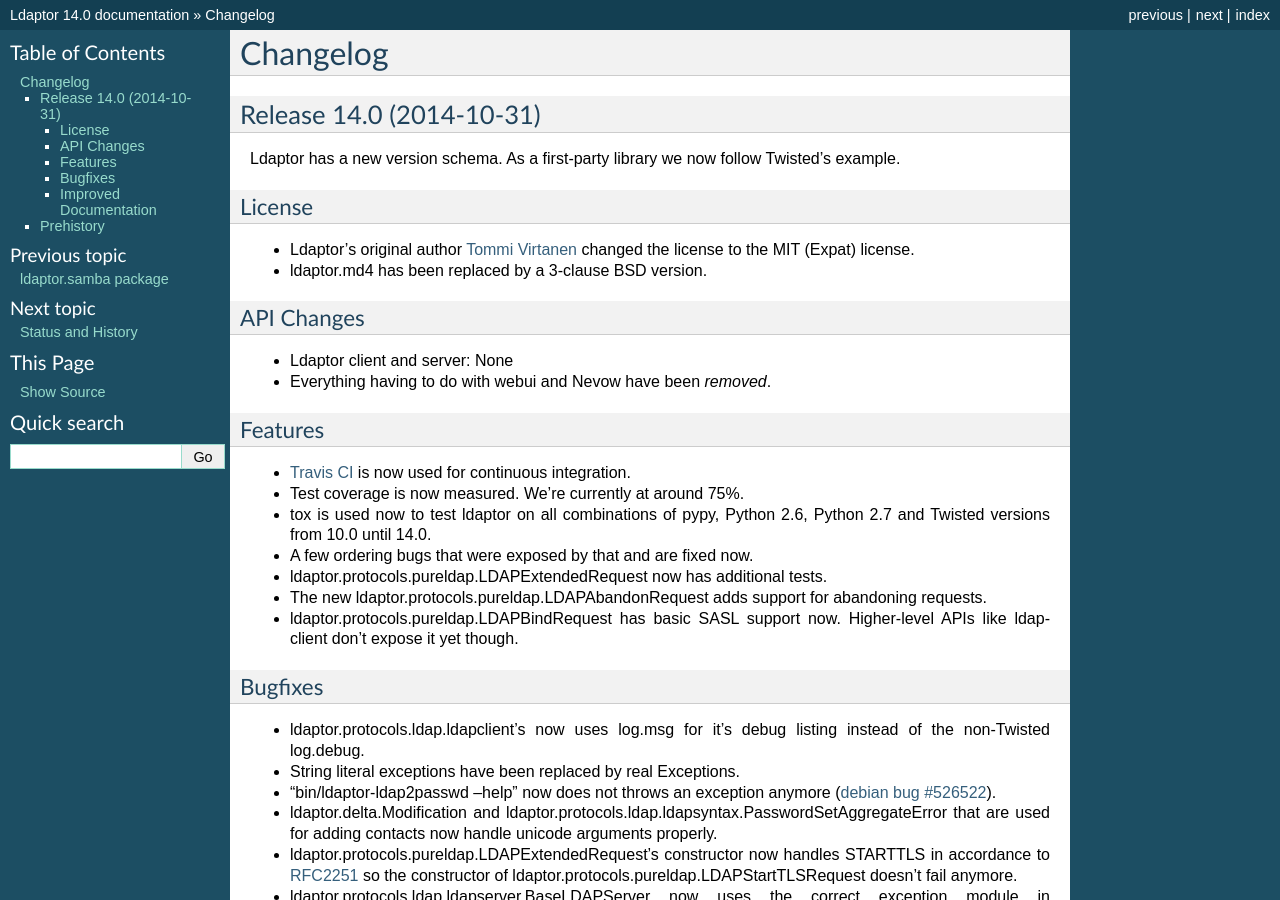
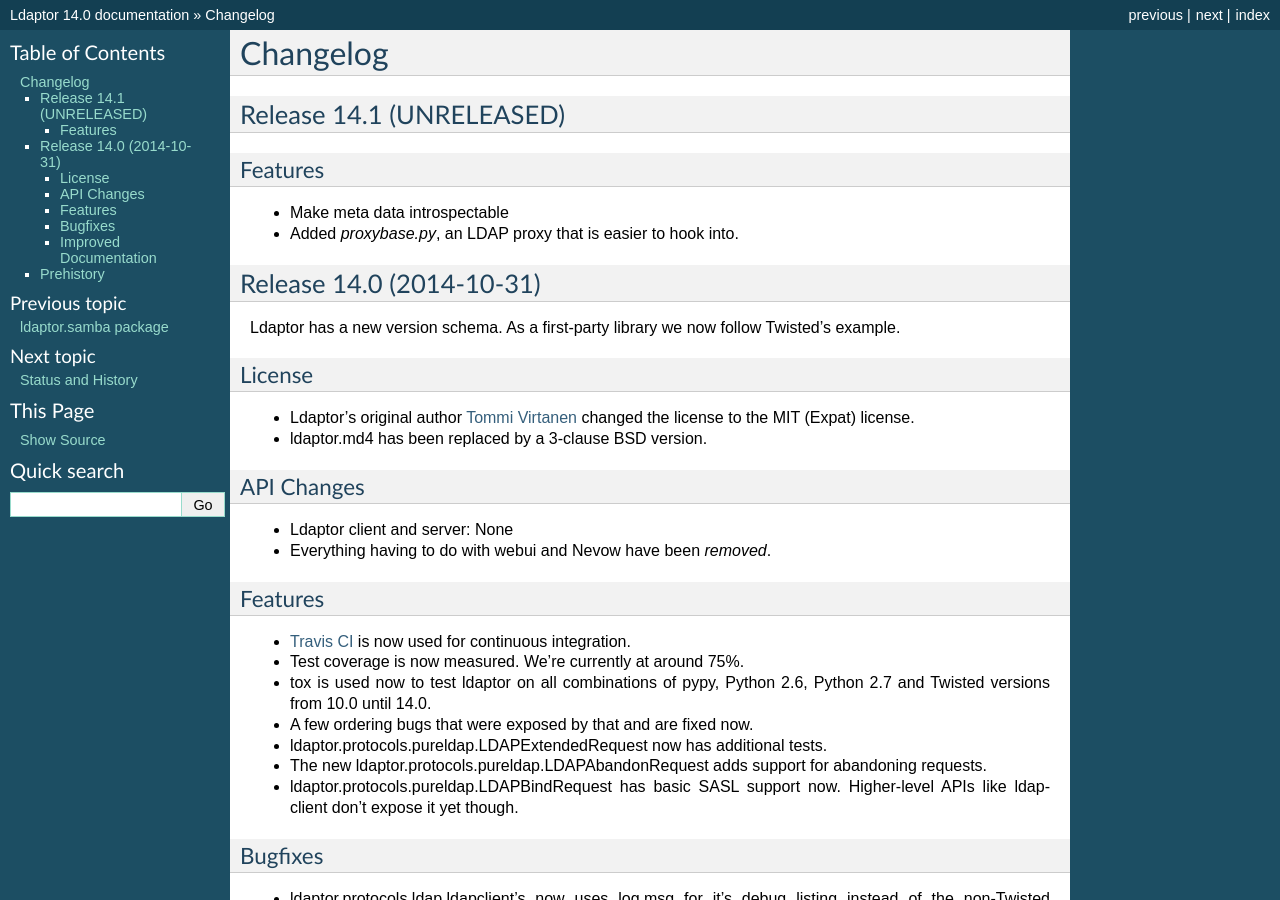
Before and after one commit to twisted/ldaptor, a Sphinx documentation site: the page built from docs/source/NEWS.rst, in a window 1280 px wide and 900 px high. Built offline with Sphinx 7.4.7, drawn with Linux system fonts in a browser that asks for light colours.

Commit message:
Update NEWS.rst

```diff
--- a/docs/source/NEWS.rst
+++ b/docs/source/NEWS.rst
@@ -1,5 +1,14 @@
 Changelog
 =========
+
+Release 14.1 (UNRELEASED)
+-------------------------
+
+Features
+^^^^^^^^
+
+- Make meta data introspectable
+- Added `proxybase.py`, an LDAP proxy that is easier to hook into.
 
 
 Release 14.0 (2014-10-31)
```
